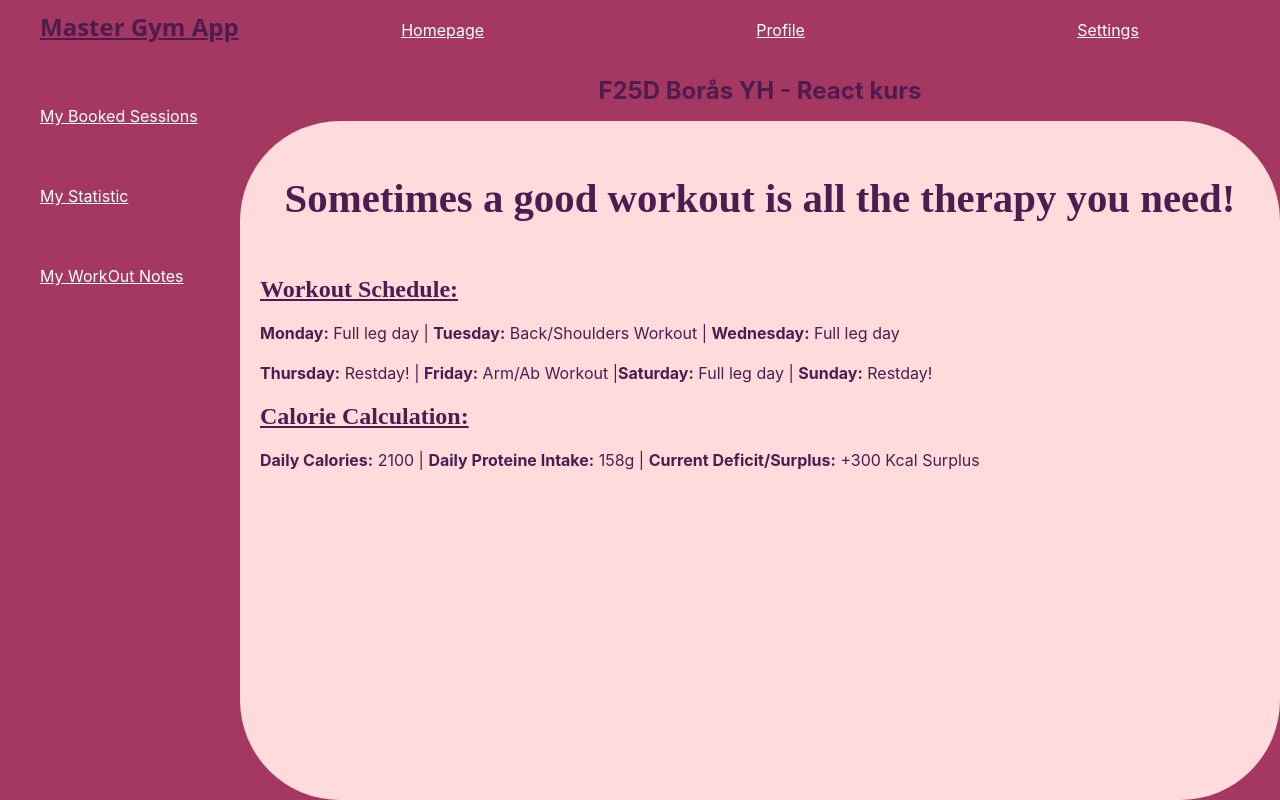
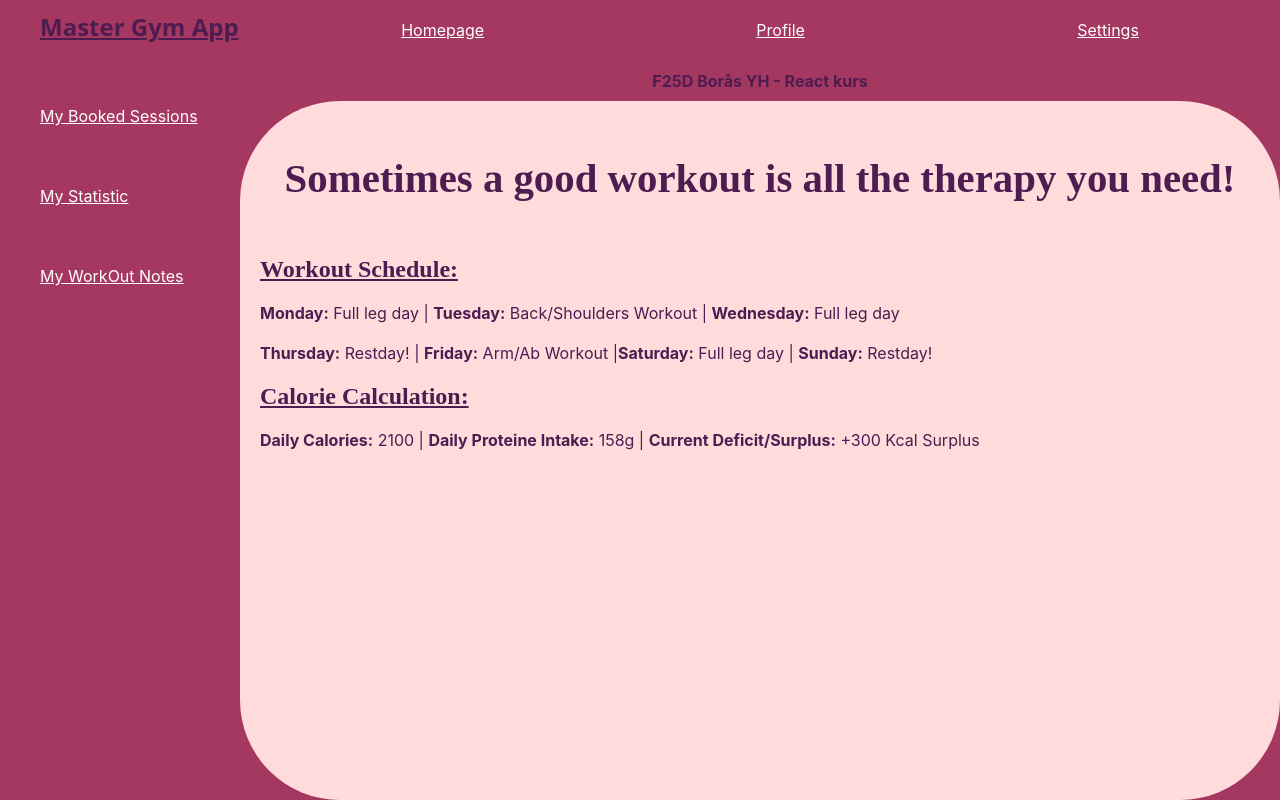
Before and after one commit to idasoderlund/React-AppExtended, a React (Create React App) app: page / in a window 1280 px wide. Built offline with nearby package versions, Linux system fonts and the light colour scheme.

Commit message:
changed css to header

```diff
--- a/src/HeaderComponent/Header.css
+++ b/src/HeaderComponent/Header.css
@@ -1,5 +1,5 @@
 .headerdiv h1 {
-  font-size: 1.5em;
+  font-size: 1em;
   color: #4f1c51;
   display: flex;
   justify-content: center;
```
